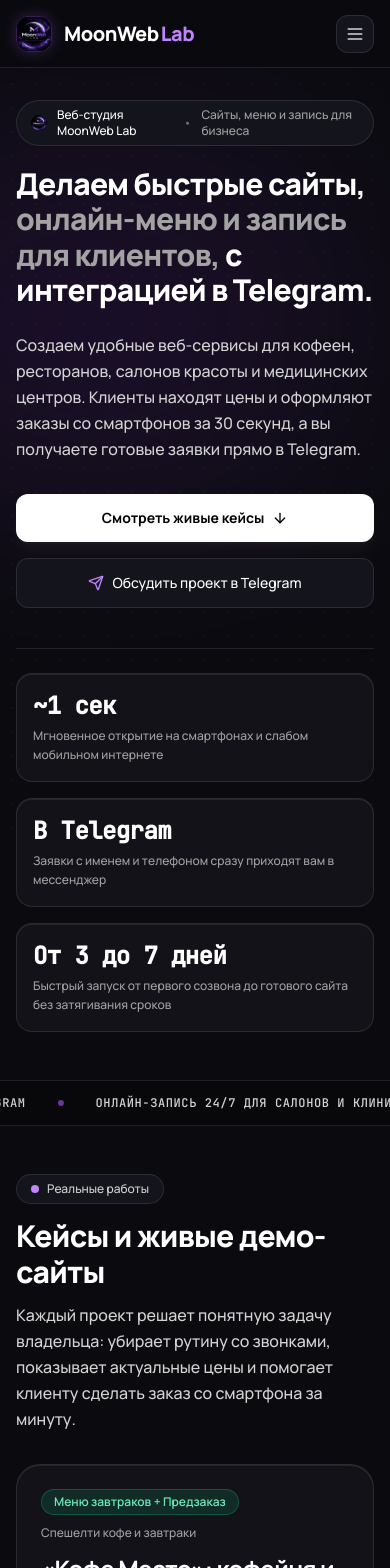
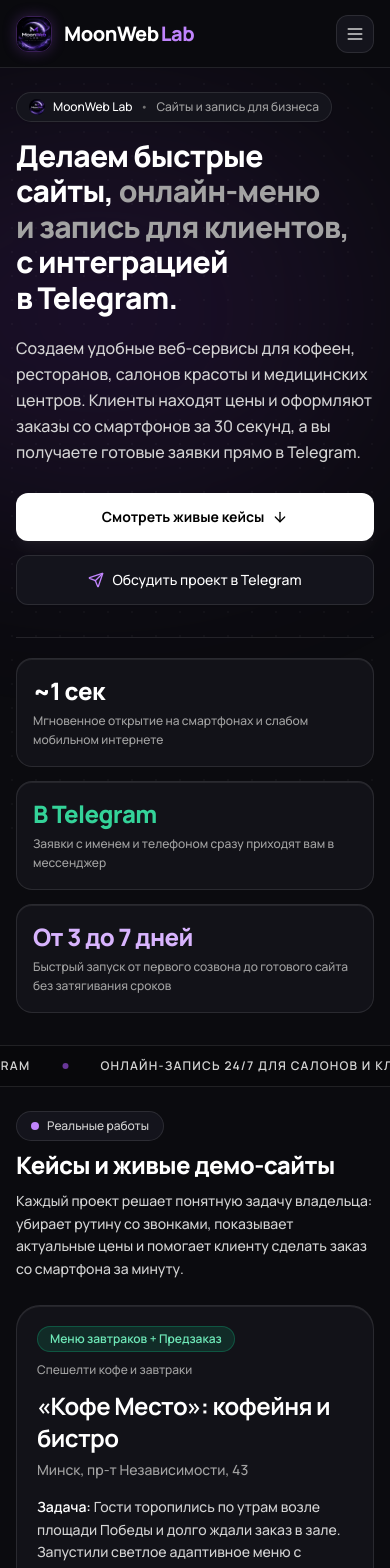
Before and after one commit to MoonWeb-Lab/moonweb-lab, a React (Vite) app: page / in a window 390 px wide. Shown: the top 1568 px of the page. Built offline with nearby package versions, Linux system fonts and the light colour scheme.

Commit message:
fix: resolve section gaps, header opacity lag, and typography balance

```diff
--- a/index.html
+++ b/index.html
@@ -10,6 +10,11 @@
 
     <!-- Preload avatar for fast LCP -->
     <link rel="preload" as="image" href="./avatar.jpg" type="image/jpeg" fetchpriority="high" />
+
+    <!-- Google Fonts: Manrope & Inter (Cyrillic support) -->
+    <link rel="preconnect" href="https://fonts.googleapis.com" />
+    <link rel="preconnect" href="https://fonts.gstatic.com" crossorigin />
+    <link href="https://fonts.googleapis.com/css2?family=Inter:wght@400;500;600;700;800&family=Manrope:wght@500;600;700;800&display=swap" rel="stylesheet" />
 
     <!-- Favicon -->
     <link rel="icon" type="image/jpeg" href="./avatar.jpg" />
--- a/src/components/CasesSection.tsx
+++ b/src/components/CasesSection.tsx
@@ -213,31 +213,31 @@ export const CasesSection: React.FC = () => {
   const [activeIframeId, setActiveIframeId] = useState<string | null>(null);
 
   return (
-    <section id="cases" className="py-12 sm:py-16 lg:py-20 px-4 sm:px-6 lg:px-8 max-w-7xl mx-auto">
+    <section id="cases" className="pt-6 pb-8 sm:pt-8 sm:pb-10 lg:pt-10 lg:pb-12 px-4 sm:px-6 lg:px-8 max-w-7xl mx-auto">
 
       {/* Section Header */}
-      <div className="max-w-3xl mb-8 sm:mb-10">
-        <div className="inline-flex items-center gap-2 px-3.5 py-1.5 rounded-full bg-[#14141C] border border-white/10 text-xs text-neutral-300 mb-3.5">
+      <div className="max-w-4xl mb-6 sm:mb-8">
+        <div className="inline-flex items-center gap-2 px-3.5 py-1.5 rounded-full bg-[#14141C] border border-white/10 text-xs text-neutral-300 mb-2.5">
           <span className="w-2 h-2 rounded-full bg-purple-400" />
           <span>Реальные работы</span>
         </div>
-        <h2 className="text-3xl sm:text-4xl lg:text-5xl font-extrabold text-white tracking-tight leading-[1.2] mb-3">
+        <h2 className="text-2xl sm:text-3xl lg:text-4xl font-extrabold text-white tracking-tight leading-[1.2] mb-2.5 text-balance">
           Кейсы и живые демо-сайты
         </h2>
-        <p className="text-base sm:text-lg text-neutral-300 leading-relaxed">
+        <p className="text-sm sm:text-base text-neutral-300 leading-relaxed max-w-2xl text-pretty">
           Каждый проект решает понятную задачу владельца: убирает рутину со звонками, показывает актуальные цены и помогает клиенту сделать заказ со смартфона за минуту.
         </p>
       </div>
 
       {/* Projects List */}
-      <div className="space-y-6 sm:space-y-8">
+      <div className="space-y-5 sm:space-y-6">
         {CASES_DATA.map((item) => {
           const isActiveIframe = activeIframeId === item.id;
 
           return (
             <div
               key={item.id}
-              className="rounded-3xl bg-[#121218] border border-white/10 hover:border-white/20 shadow-[inset_0_1px_0_0_rgba(255,255,255,0.08)] overflow-hidden p-6 lg:p-8 transition-colors"
+              className="rounded-3xl bg-[#121218] border border-white/10 hover:border-white/20 shadow-[inset_0_1px_0_0_rgba(255,255,255,0.08)] overflow-hidden p-5 sm:p-6 lg:p-7 transition-colors"
             >
               <div className="grid grid-cols-1 lg:grid-cols-12 gap-6 lg:gap-8 items-stretch">
 
--- a/src/components/Footer.tsx
+++ b/src/components/Footer.tsx
@@ -15,27 +15,21 @@ export const Footer: React.FC = () => {
 
   return (
     <footer id="contacts" className="w-full bg-[#08080B] border-t border-white/10 text-white">
-      <div className="max-w-7xl mx-auto px-4 sm:px-6 lg:px-8 py-12 sm:py-16">
+      <div className="max-w-7xl mx-auto px-4 sm:px-6 lg:px-8 pt-6 pb-10 sm:pt-8 sm:pb-12">
 
         {/* Main Contact Action Card */}
-        <motion.div
-          initial={{ opacity: shouldReduceMotion ? 1 : 0, y: shouldReduceMotion ? 0 : 16 }}
-          whileInView={{ opacity: 1, y: 0 }}
-          viewport={{ once: true }}
-          transition={{ duration: 0.5, ease: [0.22, 1, 0.36, 1] }}
-          className="rounded-3xl bg-[#121218] border border-purple-500/30 p-6 sm:p-10 mb-10 sm:mb-12 shadow-[inset_0_1px_0_0_rgba(255,255,255,0.08),0_0_40px_rgba(168,85,247,0.08)] relative overflow-hidden"
-        >
-          <div className="max-w-3xl space-y-5">
+        <div className="rounded-3xl bg-[#121218] border border-purple-500/30 p-5 sm:p-8 mb-6 sm:mb-8 shadow-[inset_0_1px_0_0_rgba(255,255,255,0.08),0_0_40px_rgba(168,85,247,0.08)] relative overflow-hidden">
+          <div className="max-w-3xl space-y-4">
             <div className="inline-flex items-center gap-2 px-3.5 py-1.5 rounded-full bg-[#181824] border border-purple-500/30 text-xs text-purple-300">
               <span className="w-2 h-2 rounded-full bg-emerald-400 animate-pulse" />
               <span>Открыты к новым проектам</span>
             </div>
 
-            <h3 className="text-3xl sm:text-4xl lg:text-5xl font-extrabold text-white tracking-tight leading-[1.15]">
+            <h3 className="text-2xl sm:text-3xl lg:text-4xl font-extrabold text-white tracking-tight leading-[1.2] text-balance">
               Готовы обсудить ваш проект? Напишите нам напрямую.
             </h3>
 
-            <p className="text-base sm:text-lg text-neutral-300 leading-relaxed max-w-2xl">
+            <p className="text-sm sm:text-base text-neutral-300 leading-relaxed max-w-2xl text-pretty">
               Расскажите о вашей задаче в Telegram или Instagram: подберём формат решения, сориентируем по срокам и стоимости.
             </p>
 
@@ -69,10 +63,10 @@ export const Footer: React.FC = () => {
               </motion.a>
             </div>
           </div>
-        </motion.div>
+        </div>
 
         {/* Footer Navigation & Brand Row */}
-        <div className="grid grid-cols-1 md:grid-cols-12 gap-8 lg:gap-12 mb-10 sm:mb-12">
+        <div className="grid grid-cols-1 md:grid-cols-12 gap-8 lg:gap-12 mb-6 sm:mb-8">
 
           {/* Brand Col */}
           <div className="md:col-span-6 space-y-4">
@@ -127,7 +121,7 @@ export const Footer: React.FC = () => {
 
           {/* Navigation Links */}
           <div className="md:col-span-3 space-y-3">
-            <h4 className="text-xs font-mono uppercase tracking-wider text-neutral-400 font-semibold">
+            <h4 className="text-xs uppercase tracking-wider text-neutral-400 font-semibold">
               Разделы сайта
             </h4>
             <ul className="space-y-2 text-sm text-neutral-300">
@@ -151,7 +145,7 @@ export const Footer: React.FC = () => {
 
           {/* Principles */}
           <div className="md:col-span-3 space-y-3">
-            <h4 className="text-xs font-mono uppercase tracking-wider text-neutral-400 font-semibold">
+            <h4 className="text-xs uppercase tracking-wider text-neutral-400 font-semibold">
               Принципы работы
             </h4>
             <ul className="space-y-2 text-xs text-neutral-300">
--- a/src/components/HeroSection.tsx
+++ b/src/components/HeroSection.tsx
@@ -13,7 +13,7 @@ export const HeroSection: React.FC = () => {
   };
 
   return (
-    <section className="relative pt-8 pb-12 sm:pt-12 sm:pb-16 lg:pt-16 lg:pb-20 px-4 sm:px-6 lg:px-8 max-w-7xl mx-auto overflow-hidden">
+    <section className="relative pt-6 pb-8 sm:pt-8 sm:pb-10 lg:pt-10 lg:pb-12 px-4 sm:px-6 lg:px-8 max-w-7xl mx-auto overflow-hidden">
 
       {/* Soft Ambient Radial Glow Behind Headline (Pure static CSS, zero GPU overhead) */}
       <div className="absolute top-1/4 left-1/4 -translate-x-1/2 -translate-y-1/2 w-[520px] h-[360px] rounded-full pointer-events-none bg-purple-600/[0.12] blur-[110px] z-0" />
@@ -23,20 +23,20 @@ export const HeroSection: React.FC = () => {
         {/* Status Badge */}
         <motion.div
           {...fadeIn}
-          className="mb-5 inline-flex"
+          className="mb-4 inline-flex max-w-full"
         >
-          <div className="inline-flex items-center gap-2.5 px-3.5 py-1.5 rounded-full bg-[#14141C] border border-white/10 text-xs text-neutral-300 shadow-sm">
+          <div className="inline-flex items-center gap-2 px-3 py-1.5 rounded-full bg-[#14141C] border border-white/10 text-xs text-neutral-300 shadow-sm max-w-full">
             <img
               src={avatarImg}
               alt="Аватар MoonWeb Lab"
               width="16"
               height="16"
               loading="eager"
-              className="w-4 h-4 rounded-full object-cover"
+              className="w-4 h-4 rounded-full object-cover shrink-0"
             />
-            <span className="font-medium text-white">Веб-студия MoonWeb Lab</span>
-            <span className="text-neutral-500">•</span>
-            <span className="text-neutral-400">Сайты, меню и запись для бизнеса</span>
+            <span className="font-medium text-white shrink-0">MoonWeb Lab</span>
+            <span className="text-neutral-500 shrink-0">•</span>
+            <span className="text-neutral-400 truncate">Сайты и запись для бизнеса</span>
           </div>
         </motion.div>
 
@@ -45,11 +45,11 @@ export const HeroSection: React.FC = () => {
           initial={{ opacity: shouldReduceMotion ? 1 : 0, y: shouldReduceMotion ? 0 : 12 }}
           animate={{ opacity: 1, y: 0 }}
           transition={{ duration: 0.5, delay: shouldReduceMotion ? 0 : 0.05, ease: [0.22, 1, 0.36, 1] }}
-          className="text-3xl sm:text-5xl lg:text-6xl font-extrabold text-white tracking-tight leading-[1.18] mb-6"
+          className="text-3xl sm:text-5xl lg:text-6xl font-extrabold text-white tracking-tight leading-[1.18] mb-5 text-balance"
         >
           Делаем быстрые сайты,{' '}
-          <span className="text-neutral-400">онлайн-меню и запись для клиентов,</span>{' '}
-          с интеграцией в Telegram.
+          <span className="text-neutral-400">онлайн-меню и&nbsp;запись для&nbsp;клиентов,</span>{' '}
+          с&nbsp;интеграцией в&nbsp;Telegram.
         </motion.h1>
 
         {/* Subtitle: Natural wrapping, full text visible */}
@@ -57,7 +57,7 @@ export const HeroSection: React.FC = () => {
           initial={{ opacity: shouldReduceMotion ? 1 : 0, y: shouldReduceMotion ? 0 : 12 }}
           animate={{ opacity: 1, y: 0 }}
           transition={{ duration: 0.5, delay: shouldReduceMotion ? 0 : 0.1, ease: [0.22, 1, 0.36, 1] }}
-          className="text-base sm:text-lg lg:text-xl text-neutral-300 leading-relaxed mb-8 max-w-2xl"
+          className="text-base sm:text-lg lg:text-xl text-neutral-300 leading-relaxed mb-7 max-w-2xl text-pretty"
         >
           Создаем удобные веб-сервисы для кофеен, ресторанов, салонов красоты и медицинских центров. Клиенты находят цены и оформляют заказы со смартфонов за 30 секунд, а вы получаете готовые заявки прямо в Telegram.
         </motion.p>
@@ -67,7 +67,7 @@ export const HeroSection: React.FC = () => {
           initial={{ opacity: shouldReduceMotion ? 1 : 0, y: shouldReduceMotion ? 0 : 12 }}
           animate={{ opacity: 1, y: 0 }}
           transition={{ duration: 0.5, delay: shouldReduceMotion ? 0 : 0.15, ease: [0.22, 1, 0.36, 1] }}
-          className="flex flex-col sm:flex-row items-stretch sm:items-center gap-4 mb-10"
+          className="flex flex-col sm:flex-row items-stretch sm:items-center gap-3.5 mb-8"
         >
           <motion.a
             whileHover={{ y: -2 }}
@@ -99,10 +99,10 @@ export const HeroSection: React.FC = () => {
           initial={{ opacity: shouldReduceMotion ? 1 : 0, y: shouldReduceMotion ? 0 : 12 }}
           animate={{ opacity: 1, y: 0 }}
           transition={{ duration: 0.5, delay: shouldReduceMotion ? 0 : 0.2, ease: [0.22, 1, 0.36, 1] }}
-          className="grid grid-cols-1 sm:grid-cols-3 gap-4 sm:gap-6 pt-6 border-t border-white/10"
+          className="grid grid-cols-1 sm:grid-cols-3 gap-3.5 sm:gap-5 pt-5 border-t border-white/10"
         >
           <div className="p-4 sm:p-5 rounded-2xl bg-[#121218] border border-white/10 hover:border-white/20 shadow-[inset_0_1px_0_0_rgba(255,255,255,0.08)] transition-colors">
-            <div className="text-2xl sm:text-3xl font-extrabold text-white font-mono tracking-tight mb-1">
+            <div className="text-2xl sm:text-3xl font-extrabold text-white tracking-tight mb-1">
               ~1 сек
             </div>
             <p className="text-xs text-neutral-400 leading-relaxed">
@@ -111,7 +111,7 @@ export const HeroSection: React.FC = () => {
           </div>
 
           <div className="p-4 sm:p-5 rounded-2xl bg-[#121218] border border-white/10 hover:border-white/20 shadow-[inset_0_1px_0_0_rgba(255,255,255,0.08)] transition-colors">
-            <div className="text-2xl sm:text-3xl font-extrabold text-white font-mono tracking-tight mb-1 text-emerald-400">
+            <div className="text-2xl sm:text-3xl font-extrabold text-emerald-400 tracking-tight mb-1">
               В Telegram
             </div>
             <p className="text-xs text-neutral-400 leading-relaxed">
@@ -120,7 +120,7 @@ export const HeroSection: React.FC = () => {
           </div>
 
           <div className="p-4 sm:p-5 rounded-2xl bg-[#121218] border border-white/10 hover:border-white/20 shadow-[inset_0_1px_0_0_rgba(255,255,255,0.08)] transition-colors">
-            <div className="text-2xl sm:text-3xl font-extrabold text-white font-mono tracking-tight mb-1 text-purple-300">
+            <div className="text-2xl sm:text-3xl font-extrabold text-purple-300 tracking-tight mb-1">
               От 3 до 7 дней
             </div>
             <p className="text-xs text-neutral-400 leading-relaxed">
--- a/src/components/LaunchFormatsSection.tsx
+++ b/src/components/LaunchFormatsSection.tsx
@@ -61,34 +61,28 @@ export const LaunchFormatsSection: React.FC = () => {
   const shouldReduceMotion = useReducedMotion();
 
   return (
-    <section id="formats" className="py-12 sm:py-16 lg:py-20 px-4 sm:px-6 lg:px-8 max-w-7xl mx-auto">
+    <section id="formats" className="pt-6 pb-8 sm:pt-8 sm:pb-10 lg:pt-10 lg:pb-12 px-4 sm:px-6 lg:px-8 max-w-7xl mx-auto">
 
       {/* Section Header */}
-      <motion.div
-        initial={{ opacity: shouldReduceMotion ? 1 : 0, y: shouldReduceMotion ? 0 : 12 }}
-        whileInView={{ opacity: 1, y: 0 }}
-        viewport={{ once: true }}
-        transition={{ duration: 0.45, ease: [0.22, 1, 0.36, 1] }}
-        className="max-w-3xl mb-8 sm:mb-10"
-      >
-        <div className="inline-flex items-center gap-2 px-3.5 py-1.5 rounded-full bg-[#14141C] border border-white/10 text-xs text-neutral-300 mb-3.5">
+      <div className="max-w-4xl mb-6 sm:mb-8">
+        <div className="inline-flex items-center gap-2 px-3.5 py-1.5 rounded-full bg-[#14141C] border border-white/10 text-xs text-neutral-300 mb-2.5">
           <span className="w-2 h-2 rounded-full bg-purple-400" />
           <span>Форматы работы</span>
         </div>
-        <h2 className="text-3xl sm:text-4xl lg:text-5xl font-extrabold text-white tracking-tight leading-[1.2] mb-3">
+        <h2 className="text-2xl sm:text-3xl lg:text-4xl font-extrabold text-white tracking-tight leading-[1.2] mb-2.5 text-balance">
           Форматы разработки под ваши задачи
         </h2>
-        <p className="text-base sm:text-lg text-neutral-300 leading-relaxed">
+        <p className="text-sm sm:text-base text-neutral-300 leading-relaxed max-w-2xl text-pretty">
           От быстрого сайта-визитки и онлайн-меню до заказных сервисов и Telegram-ботов. Если у вас нестандартная задача: всё обсудим и сделаем в срок.
         </p>
-      </motion.div>
+      </div>
 
       {/* Cards Grid */}
-      <div className="grid grid-cols-1 lg:grid-cols-3 gap-6 lg:gap-8 items-stretch mb-8 sm:mb-10">
+      <div className="grid grid-cols-1 lg:grid-cols-3 gap-5 lg:gap-6 items-stretch mb-6 sm:mb-8">
         {FORMATS.map((format) => (
           <div
             key={format.id}
-            className={`rounded-3xl p-6 sm:p-7 flex flex-col justify-between transition-colors duration-200 relative ${
+            className={`rounded-3xl p-5 sm:p-6 flex flex-col justify-between transition-colors duration-200 relative ${
               format.isPopular
                 ? 'bg-[#14141F] border-2 border-purple-500/50 shadow-[inset_0_1px_0_0_rgba(255,255,255,0.12),0_0_30px_rgba(168,85,247,0.1)]'
                 : 'bg-[#121218] border border-white/10 shadow-[inset_0_1px_0_0_rgba(255,255,255,0.08)] hover:border-white/20'
@@ -163,7 +157,7 @@ export const LaunchFormatsSection: React.FC = () => {
       </div>
 
       {/* Universal Flexibility Banner */}
-      <div className="rounded-3xl bg-gradient-to-r from-purple-900/20 via-[#121218] to-blue-900/20 border border-purple-500/30 p-6 sm:p-8 flex flex-col md:flex-row items-start md:items-center justify-between gap-6 shadow-[inset_0_1px_0_0_rgba(255,255,255,0.08)]">
+      <div className="rounded-3xl bg-gradient-to-r from-purple-900/20 via-[#121218] to-blue-900/20 border border-purple-500/30 p-5 sm:p-6 flex flex-col md:flex-row items-start md:items-center justify-between gap-6 shadow-[inset_0_1px_0_0_rgba(255,255,255,0.08)]">
         <div className="space-y-2">
           <div className="inline-flex items-center gap-2 text-xs font-semibold text-purple-300">
             <Wrench className="w-4 h-4" />
--- a/src/components/MarqueeTicker.tsx
+++ b/src/components/MarqueeTicker.tsx
@@ -16,7 +16,7 @@ export const MarqueeTicker: React.FC = () => {
   const shouldReduceMotion = useReducedMotion();
 
   return (
-    <div className="w-full overflow-hidden border-y border-white/10 bg-[#08080B] py-3.5 select-none relative group">
+    <div className="w-full overflow-hidden border-y border-white/10 bg-[#08080B] py-3 select-none relative group">
       <div className="flex w-max">
         <motion.div
           animate={shouldReduceMotion ? {} : { x: ['0%', '-50%'] }}
@@ -30,7 +30,7 @@ export const MarqueeTicker: React.FC = () => {
         >
           {[...TICKER_ITEMS, ...TICKER_ITEMS].map((item, idx) => (
             <div key={idx} className="flex items-center gap-8">
-              <span className="text-xs font-mono tracking-wider text-neutral-300 uppercase font-medium">
+              <span className="text-xs font-sans tracking-widest text-neutral-300 uppercase font-semibold">
                 {item}
               </span>
               <span className="w-1.5 h-1.5 rounded-full bg-purple-500/60" />
```
Also changed, not shown: src/components/ConversionFlowSection.tsx (+35 -41 lines).
